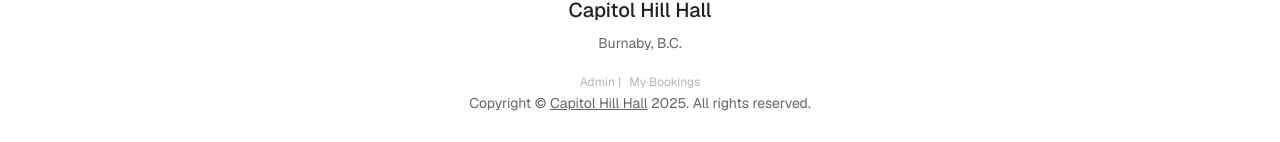
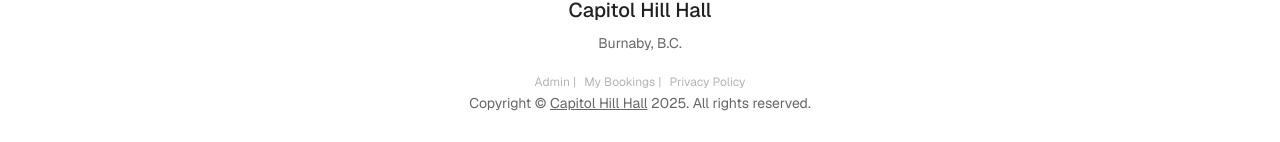
Before and after one commit to k3agan/vibe-booking, a Next.js app: page / in a window 1280 px wide. Shown: the part 1356-1498 px from the top of the page. Built offline with nearby package versions, Linux system fonts and the light colour scheme.

Commit message:
Add Privacy Policy link to footer
- Add Privacy Policy link to footer for easy access from any page
- Footer now shows: Admin | My Bookings | Privacy Policy
- Improves legal compliance and user accessibility

```diff
--- a/app/components/Footer.tsx
+++ b/app/components/Footer.tsx
@@ -28,7 +28,8 @@ export default function Footer() {
           </Typography>
           <Typography variant="caption" color="text.secondary" sx={{ opacity: 0.5 }}>
             <Link href="/admin" color="inherit" sx={{ textDecoration: 'none' }}>Admin</Link> |
-            <Link href="/my-bookings" color="inherit" sx={{ textDecoration: 'none', ml: 1 }}>My Bookings</Link>
+            <Link href="/my-bookings" color="inherit" sx={{ textDecoration: 'none', ml: 1 }}>My Bookings</Link> |
+            <Link href="/privacy" color="inherit" sx={{ textDecoration: 'none', ml: 1 }}>Privacy Policy</Link>
           </Typography>
           <Copyright />
         </Box>
```
